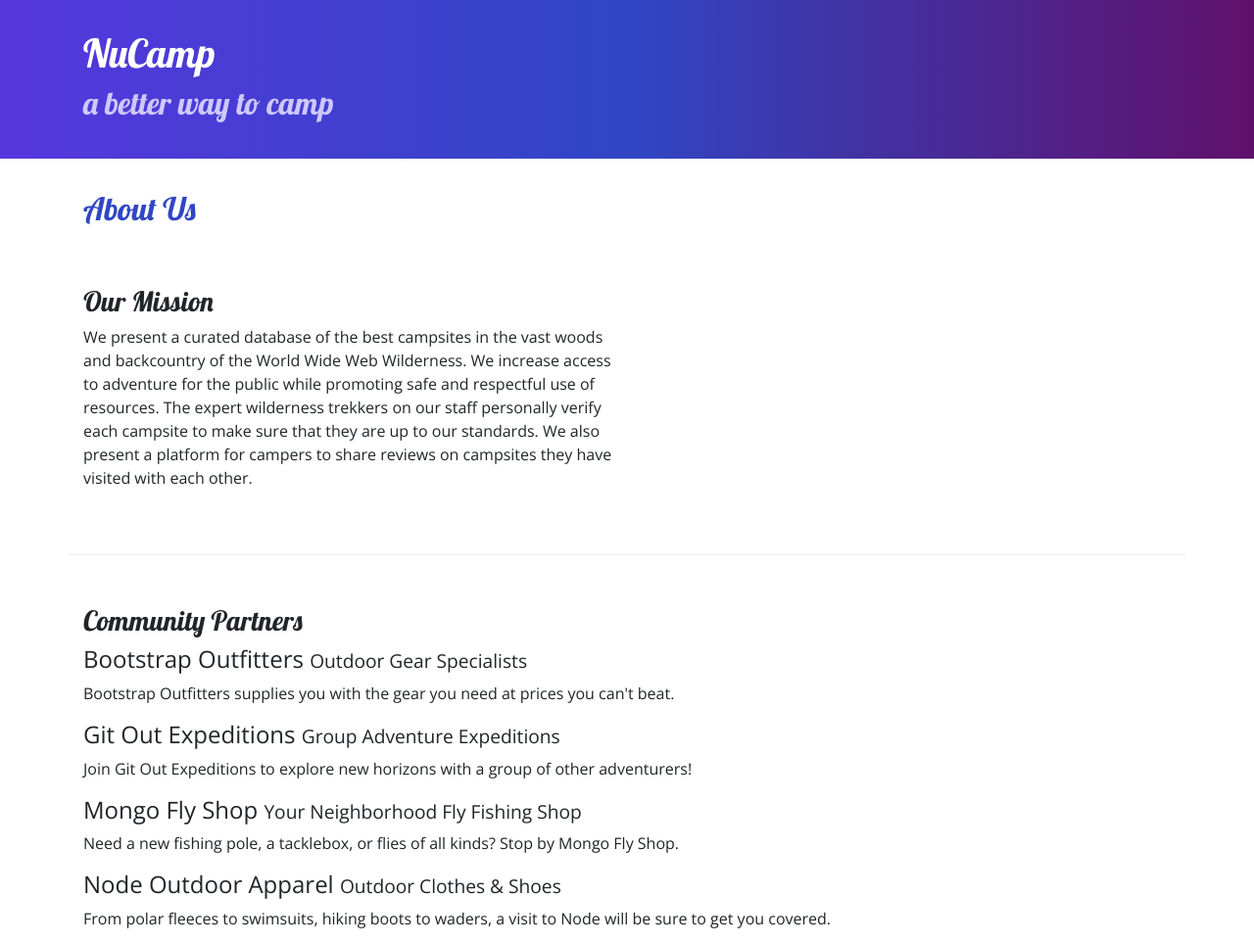
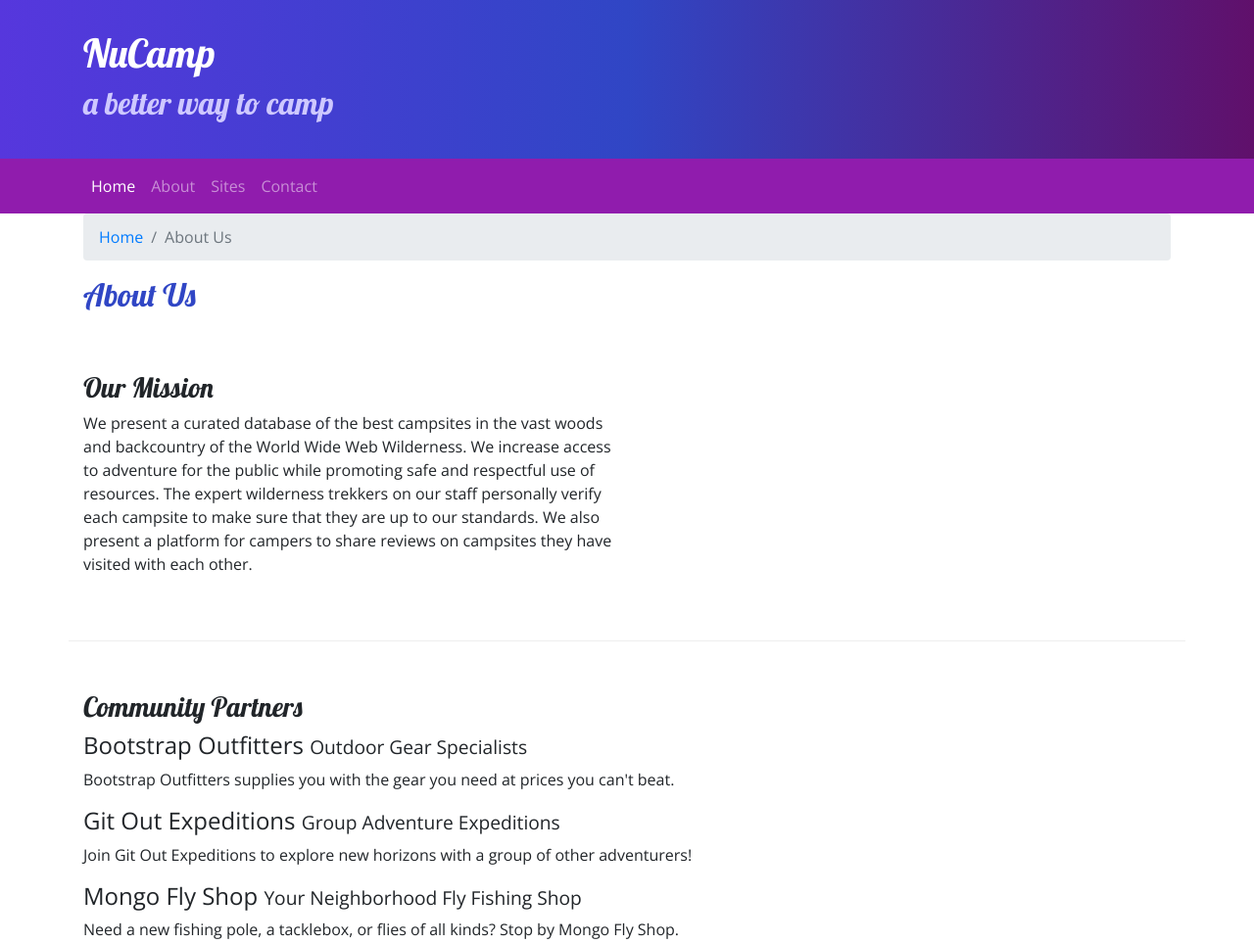
Before and after one commit to fpfullstack/nucampsite, a website: page aboutus.html in a window 1280 px wide. Shown: the top 964 px of the page at 98% size. Drawn offline with nearby package versions, Linux system fonts and the light colour scheme.

Commit message:
Navbar and Breadcrumbs

```diff
--- a/aboutus.html
+++ b/aboutus.html
@@ -26,12 +26,30 @@
             </div>
         </div>
     </header>
-
+    <nav class="navbar navbar-expand-sm navbar-dark sticky-top">
+        <div class="container">
+        <button class="navbar-toggler ml-auto" type="button" data-toggle="collapse" data-target="#nucampNavbar">
+            <span class="navbar-toggler-icon"></span>
+        </button>
+        <div class="collapse navbar-collapse" id="nucampNavbar">
+        <ul class="navbar-nav">
+            <li class="nav-item active"><a class="nav-link" href="index.html">Home</a></li>
+            <li class="nav-item"><a class="nav-link" href="#">About</a></li>
+            <li class="nav-item"><a class="nav-link" href="#">Sites</a></li>
+            <li class="nav-item"><a class="nav-link" href="#">Contact</a></li>
+        </ul>
+        </div>
+    </nav>
+        </div>
     <div>
         <div>
             <div class="container">
                 <div class="row">
                     <div class="col">
+                        <ol class="breadcrumb">
+                            <li class="breadcrumb-item"><a href="index.html">Home</a></li>
+                            <li class="breadcrumb-item active">About Us</li>
+                        </ol>
                          <h2>About Us</h2>
                     </div>
                 </div>
--- a/css/styles.css
+++ b/css/styles.css
@@ -18,8 +18,11 @@ footer {
     background-image: linear-gradient(#CEC8FF, white);
     padding: 20px 0;
 }
-
+.navbar {
+    background-color: #901CAD;
+}
 .jumbotron {
+    margin: 0;
     padding: 30px;
     background-image: linear-gradient(to right, #5637DD, #3046C5, #60106B);
     color: white;
```
Also changed, not shown: index.html (+14 -0 lines).
